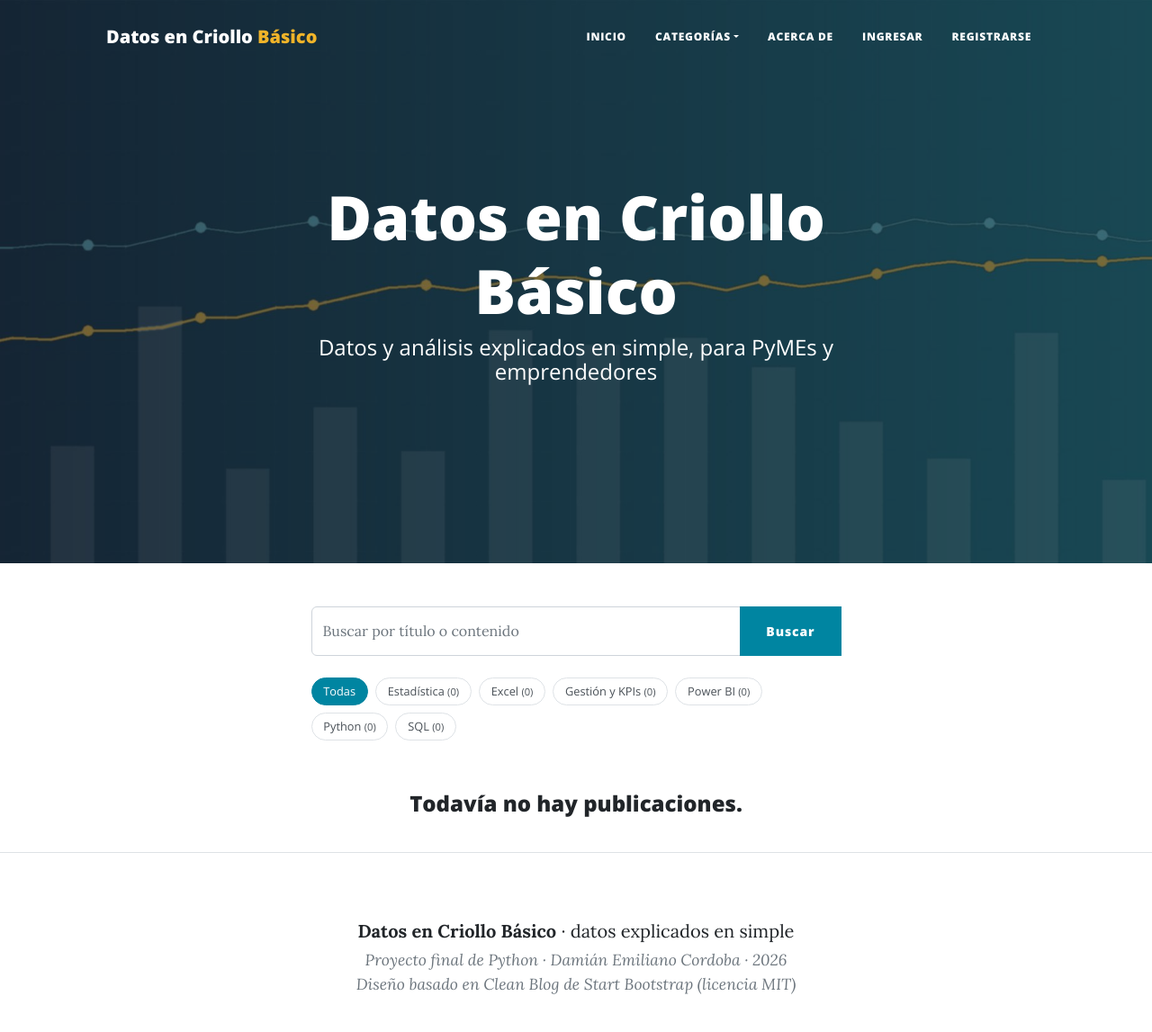
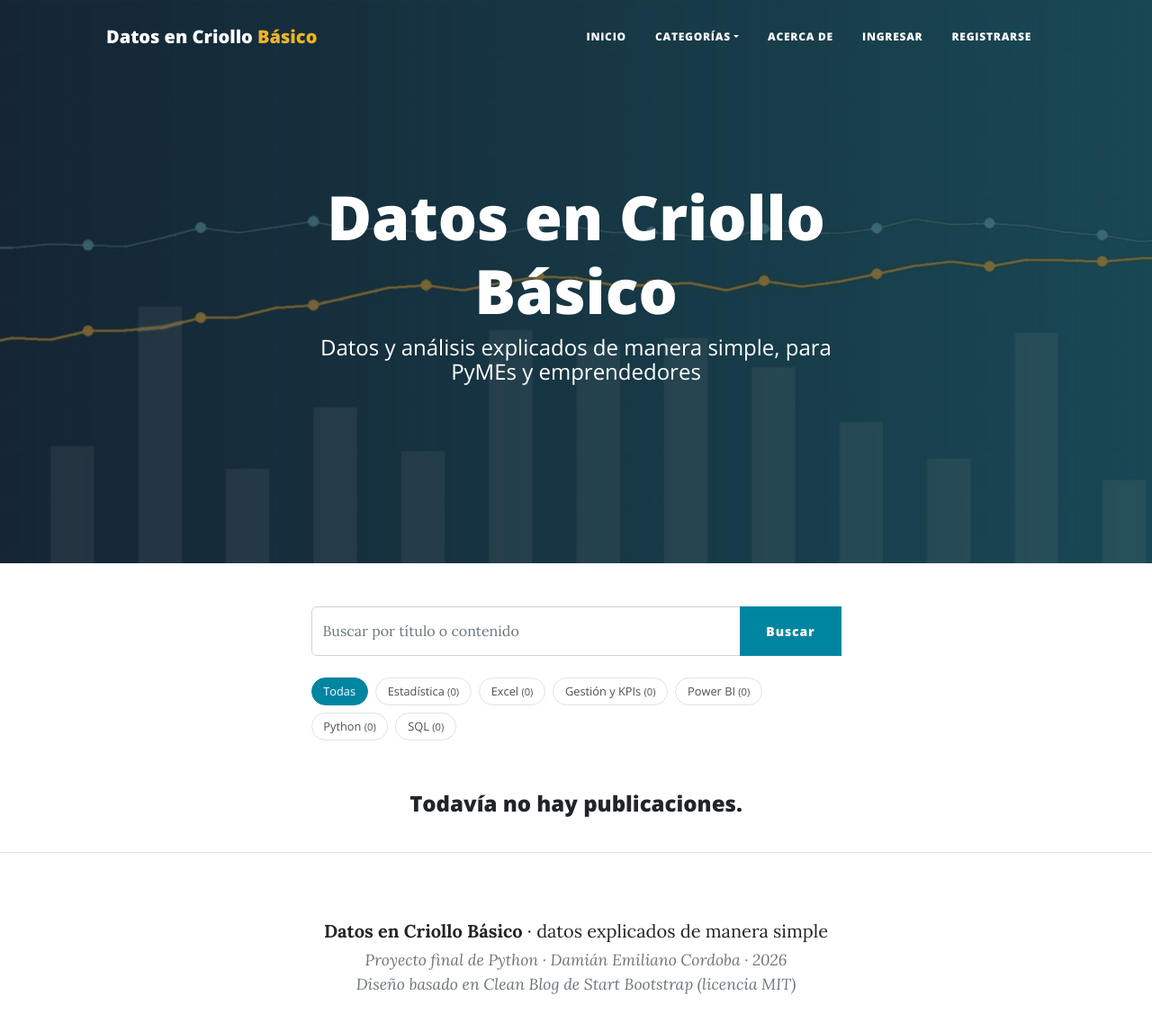
Before and after one commit to damian-cordoba/blog-django, a Django app: page / in a window 1280 px wide. Shown: the whole page at 90% size. Run offline with Django 5.2, Linux system fonts and the light colour scheme; data comes from the database, SQL or seed files in the repository; data that the repository does not hold is empty; some libraries are stand-ins or nearby versions.

Commit message:
fix: ajustar el texto del encabezado a «explicados de manera simple»
Co-Authored-By: Claude Opus 5.5 <noreply@anthropic.com>
Claude-Session: https://claude.ai/code/session_01KkyTofNQKBaTxkQosPH8Ay

```diff
--- a/posts/templates/posts/post_list.html
+++ b/posts/templates/posts/post_list.html
@@ -14,7 +14,7 @@
                         <span class="subheading">{{ categoria_actual.descripcion|default:"Publicaciones de esta categoría" }}</span>
                     {% else %}
                         <h1>Datos en Criollo Básico</h1>
-                        <span class="subheading">Datos y análisis explicados en simple, para PyMEs y emprendedores</span>
+                        <span class="subheading">Datos y análisis explicados de manera simple, para PyMEs y emprendedores</span>
                     {% endif %}
                 </div>
             </div>
--- a/templates/base.html
+++ b/templates/base.html
@@ -3,7 +3,7 @@
 <head>
     <meta charset="utf-8">
     <meta name="viewport" content="width=device-width, initial-scale=1, shrink-to-fit=no">
-    <meta name="description" content="Datos en Criollo Básico: análisis de datos explicado en simple para PyMEs y emprendedores.">
+    <meta name="description" content="Datos en Criollo Básico: análisis de datos explicado de manera simple para PyMEs y emprendedores.">
     <meta name="author" content="Damián Emiliano Cordoba">
     <title>{% block title %}Datos en Criollo Básico{% endblock %}</title>
     <link rel="icon" type="image/x-icon" href="{% static 'img/favicon.ico' %}">
@@ -81,7 +81,7 @@
         <div class="container px-4 px-lg-5">
             <div class="row gx-4 gx-lg-5 justify-content-center">
                 <div class="col-md-10 col-lg-8 col-xl-7">
-                    <p class="text-center mb-1"><strong>Datos en Criollo Básico</strong> · datos explicados en simple</p>
+                    <p class="text-center mb-1"><strong>Datos en Criollo Básico</strong> · datos explicados de manera simple</p>
                     <div class="small text-center text-muted fst-italic">
                         Proyecto final de Python · Damián Emiliano Cordoba · {% now "Y" %}<br>
                         Diseño basado en Clean Blog de Start Bootstrap (licencia MIT)
```
